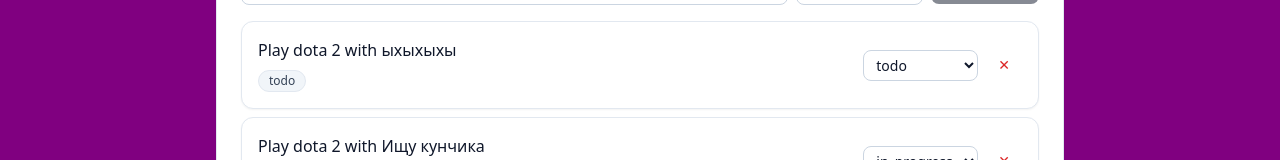
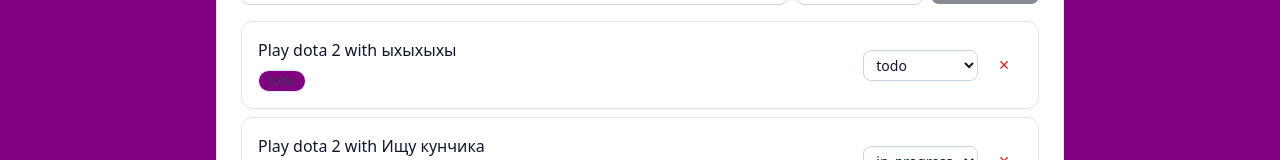
Before and after one commit to Gibon300/task-dashboard, a React (Vite) app: page /projects/p-1769200486101-bdbf24eeca489 in a window 1280 px wide. Shown: the part 309-469 px from the top of the page. Built offline with nearby package versions, Linux system fonts and the light colour scheme; data requests are answered from the project's data file.

Commit message:
chore: apply task 'сделай задний фон страницы голубым'

```diff
--- a/src/entities/task/ui/TaskItem.tsx
+++ b/src/entities/task/ui/TaskItem.tsx
@@ -8,7 +8,7 @@
 };
 
 const STATUS_STYLES: Record<Task["status"], string> = {
-  todo: "bg-slate-100 text-slate-700 border-slate-200",
+  todo: "bg-[#800080] text-slate-700 border-slate-200",
   in_progress: "bg-amber-100 text-amber-800 border-amber-200",
   done: "bg-emerald-100 text-emerald-800 border-emerald-200",
 };
```
